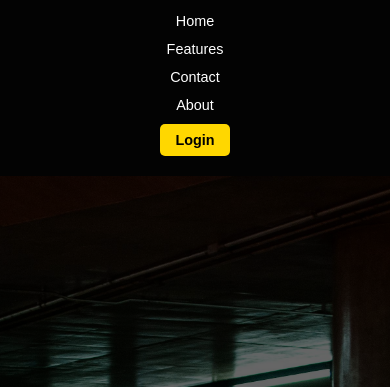
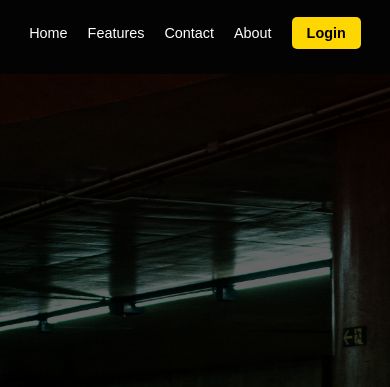
Before and after one commit to MahmudAnik1630/smart-parking-HTML-CSS, a plain HTML site: page index.html in a window 390 px wide. Shown: the part 51-438 px from the top of the page. Drawn offline with Linux system fonts and the light colour scheme.

Commit message:
responsive

```diff
--- a/index.html
+++ b/index.html
@@ -3,7 +3,7 @@
 <head>
     <meta charset="UTF-8">
     <meta name="viewport" content="width=device-width, initial-scale=1.0">
-    <title>Elite Parking</title>
+    <title>Smart Parking</title>
 
     <link rel="icon" href="logo.png" type="image/png">
     <link rel="stylesheet" href="style.css">
@@ -12,7 +12,7 @@
     <header class="container">
         <div class="logo">Smart Parking</div>
         <nav>
-            <ul>
+            <ul class="menuul">
                 <li><a href="#about">Home</a></li>
                 <li><a href="#features">Features</a></li>
                 <li><a href="#contact">Contact</a></li>
@@ -68,7 +68,7 @@
     </section>
 
     <footer>
-        <p>&copy; 2025 Elite Parking. All Rights Reserved.</p>
+        <p>&copy; 2025 Mahmud Ul Hasan Anik. All Rights Reserved.</p>
     </footer>
 </body>
 </html>
--- a/style.css
+++ b/style.css
@@ -212,6 +212,18 @@ html {
 
 /* Mobile (0-576px) - default styles above are for mobile */
 
+.menuul{
+    display: flex;
+    flex-wrap: wrap;
+    flex-direction: row;
+    justify-content: center;
+    align-items: center;
+}
+.menuul li {
+    margin: 5px;
+}
+
+
 /* Tablet (577px-920px) */
 @media (min-width: 577px) {
     header {
```
